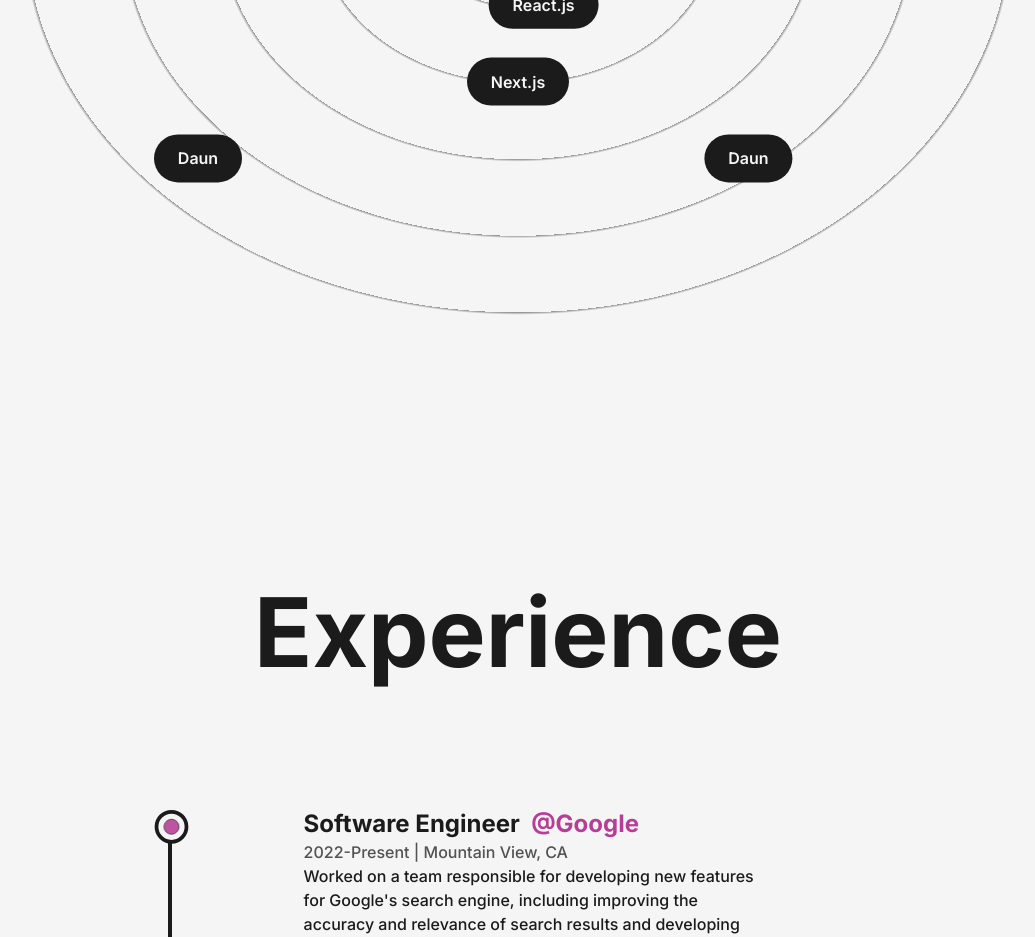
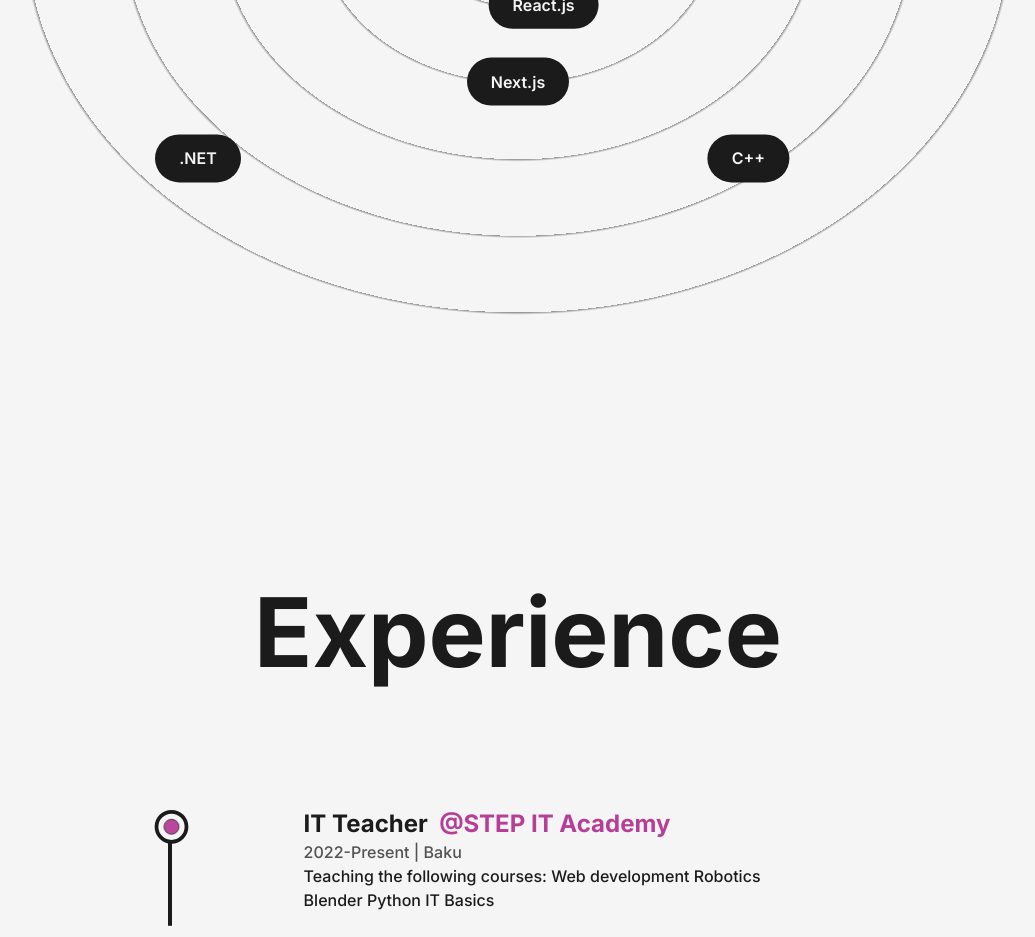
Before and after one commit to LoGiSTeRr/DanielPortfolio, a Next.js app: page /about in a window 1280 px wide. Shown: the part 1860-2797 px from the top of the page, without its empty margins (122-1157 px from the left). Built offline with nearby package versions, Linux system fonts and the light colour scheme.

Commit message:
portfolio edited, photo changed

```diff
--- a/app/about/Experince.jsx
+++ b/app/about/Experince.jsx
@@ -36,29 +36,19 @@ const Experince = () => {
             "/>
             <ul className="w-full flex flex-col items-start justify-between ml-4 xl:ml-2">
                 <Details
-                    position={'Software Engineer'} company={'Google'}
-                    time={'2022-Present'}  address={'Mountain View, CA'}
-                    work={"Worked on a team responsible for developing new features for Google's search engine, including improving the accuracy and relevance of search results and developing new tools for data analysis and visualization."}
+                    position={'IT Teacher'} company={'STEP IT Academy'}
+                    time={'2022-Present'}  address={'Baku'}
+                    work={"Teaching the following courses: Web development Robotics Blender Python IT Basics"}
                 />
                 <Details
-                    position={'Software Engineer'} company={'Google'}
-                    time={'2022-Present'}  address={'Mountain View, CA'}
-                    work={"Worked on a team responsible for developing new features for Google's search engine, including improving the accuracy and relevance of search results and developing new tools for data analysis and visualization."}
+                    position={'Software Engineer'} company={'Freelance'}
+                    time={'2022-Present'}  address={'Baku'}
+                    work={"Worked on creating Desktop Applications on .NET technology, such as self-written IDE, Maze generator, Messenger"}
                 />
                 <Details
-                    position={'Software Engineer'} company={'Google'}
-                    time={'2022-Present'}  address={'Mountain View, CA'}
-                    work={"Worked on a team responsible for developing new features for Google's search engine, including improving the accuracy and relevance of search results and developing new tools for data analysis and visualization."}
-                />
-                <Details
-                    position={'Software Engineer'} company={'Google'}
-                    time={'2022-Present'}  address={'Mountain View, CA'}
-                    work={"Worked on a team responsible for developing new features for Google's search engine, including improving the accuracy and relevance of search results and developing new tools for data analysis and visualization."}
-                />
-                <Details
-                    position={'Software Engineer'} company={'Google'}
-                    time={'2022-Present'}  address={'Mountain View, CA'}
-                    work={"Worked on a team responsible for developing new features for Google's search engine, including improving the accuracy and relevance of search results and developing new tools for data analysis and visualization."}
+                    position={'Web developer'} company={'Start-Up'}
+                    time={'2022-Present'}  address={'Baku'}
+                    work={"Used ASP.NET to develop well-optimized APIs with well-written documentations"}
                 />
             </ul>
         </div>
--- a/app/about/Skills.jsx
+++ b/app/about/Skills.jsx
@@ -34,8 +34,8 @@ const Skills = () => {
             <Skill name={'Tailwindcss'} x="-20vw" y="-15vw"/>
             <Skill name={'Blender'} x="32vw" y="-5vw"/>
             <Skill name={'Spline'} x="0vw" y="-20vw"/>
-            <Skill name={'Daun'} x="-25vw" y="18vw"/>
-            <Skill name={'Daun'} x="18vw" y="18vw"/>
+            <Skill name={'.NET'} x="-25vw" y="18vw"/>
+            <Skill name={'C++'} x="18vw" y="18vw"/>
         </div>
     </>
   )
--- a/app/about/page.jsx
+++ b/app/about/page.jsx
@@ -45,7 +45,7 @@ const About = () => {
             <div className='col-span-3 flex flex-col items-start justify-start xl:col-span-4 md:order-2 md:col-span-8'>
               <h2 className='mb-4 text-lg font-bold uppercase text-dark/75 dark:text-light'>Biography</h2>
               <p className="font-medium">
-                Hi, I'm CodeBucks, a web developer and UI/UX designer with a passion for creating beautiful, functional,
+                Hi, I'm Daniel, a web developer and UI/UX designer with a passion for creating beautiful, functional,
                 and user-centered digital experiences. With 4 years of experience in the field. I am always looking for
                 new and innovative ways to bring my clients' visions to life.
               </p>
```
Also changed, not shown: public/images/profile/developer-pic-2.jpg.
